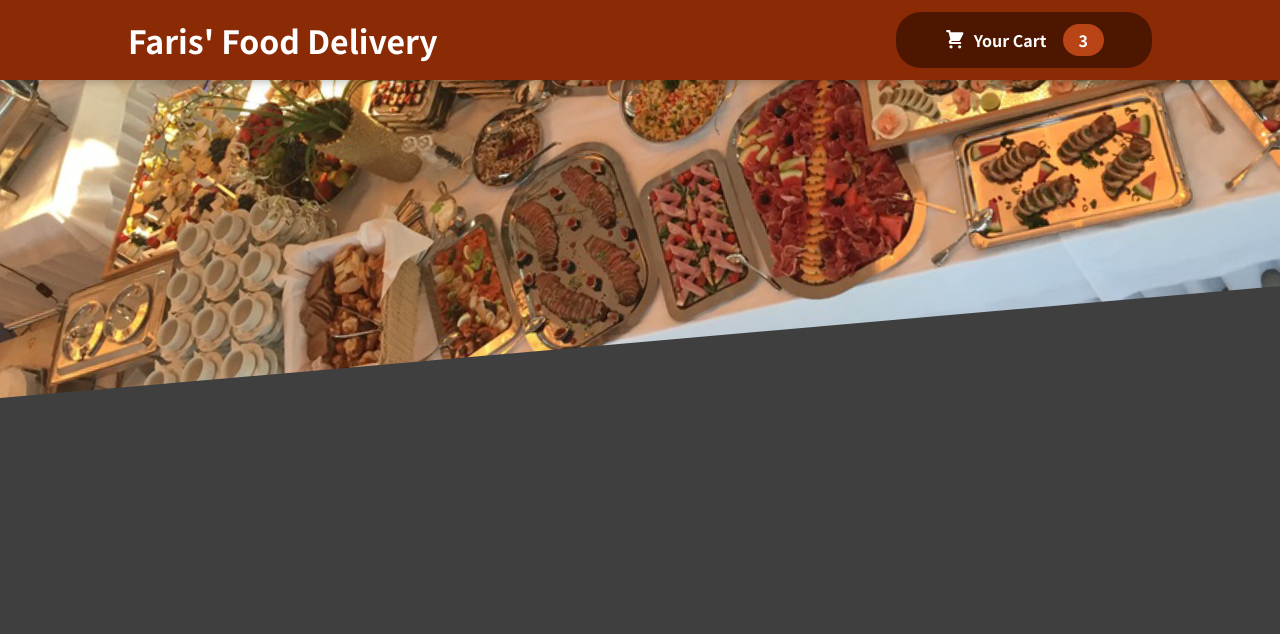
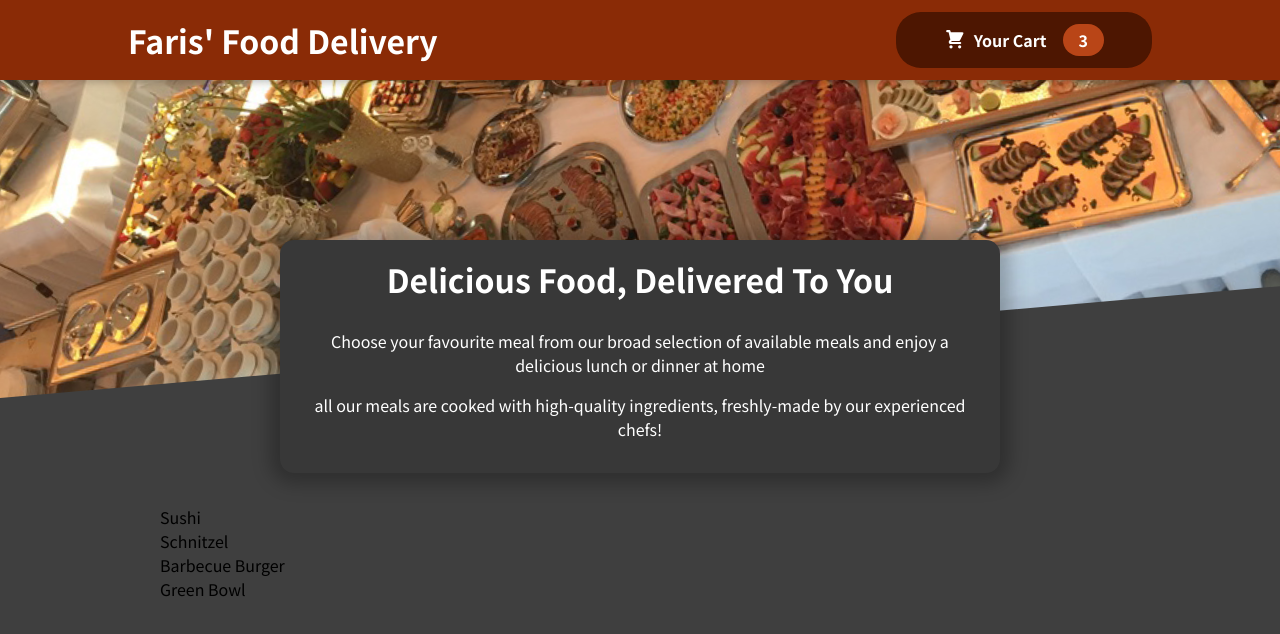
Before and after one commit to farischew/react-food-order-app, a React (Create React App) app: page / in a window 1280 px wide. Shown: the top 634 px of the page. Built offline with nearby package versions, Linux system fonts and the light colour scheme.

Commit message:
Adds Meals to App

```diff
--- a/src/App.js
+++ b/src/App.js
@@ -1,10 +1,12 @@
 import React from "react";
 import Header from "./components/Layout/Header";
+import Meals from "./components/Meal/Meals";
 
 function App() {
   return (
     <React.Fragment>
       <Header />
+      <Meals />
     </React.Fragment>
   );
 }
```
